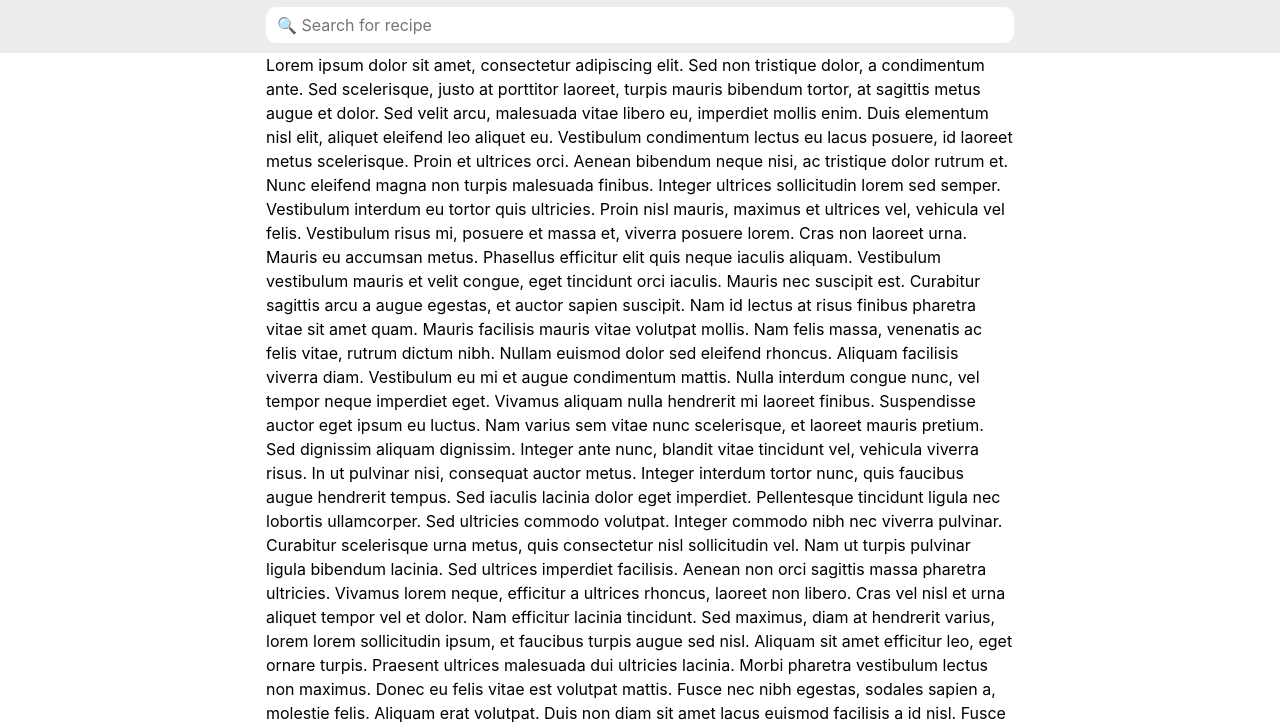
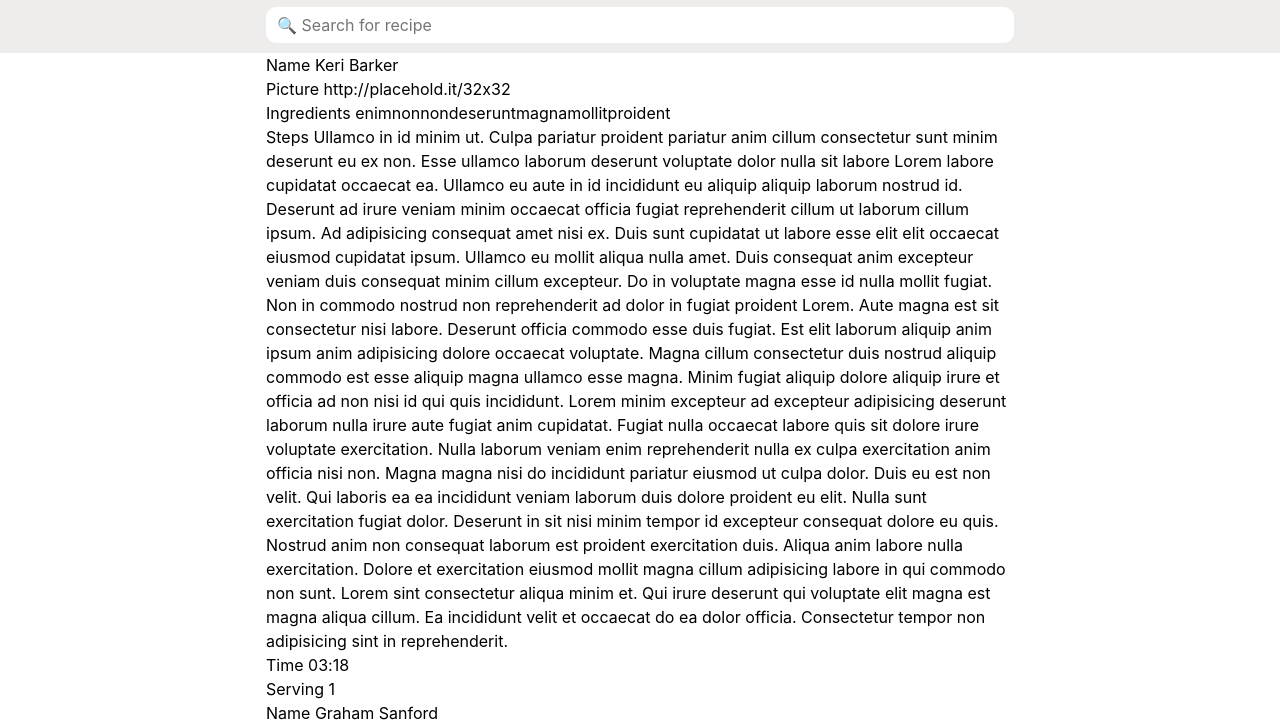
Before and after one commit to FredericoSilva015/recipe-book, a Gatsby site: page / in a window 1280 px wide. Shown: the part 63-791 px from the top of the page. Built offline with nearby package versions, Linux system fonts and the light colour scheme; Gatsby itself is replaced by a stand-in of ours.

Commit message:
some cleaning on imports, started connecting recipe list with data

```diff
--- a/src/components/header/style.module.scss
+++ b/src/components/header/style.module.scss
@@ -59,13 +59,17 @@
 }
 
 .menuActive {
+    background-color: $green-transparent;
+
     .lineTop {
       transform: translateY(8px) rotate(45deg);
     }
+
     .lineMiddle {
       width: 0;
     }
+
     .lineBottom {
       transform: translateY(-8px) rotate(-45deg);
     }
-  }
+}
--- a/src/components/recipe-list/component.js
+++ b/src/components/recipe-list/component.js
@@ -0,0 +1,25 @@
+import React from 'react'
+import * as data from '../../data/data.json'
+
+const RecipeList = () => {
+    const dataHolder = data.default;
+
+    return (
+        <div>
+            {dataHolder.map(({ _id, name, picture, ingredients, steps, cooking_time, servings}) => {
+                return (
+                    <div key={_id}>
+                        <p>Name {name}</p>
+                        <p>Picture {picture}</p>
+                        <p>Ingredients {ingredients}</p>
+                        <p>Steps {steps}</p>
+                        <p>Time {cooking_time}</p>
+                        <p>Serving {servings}</p>
+                    </div>
+                )
+            })}
+        </div>
+    )
+}
+
+export default RecipeList
--- a/src/pages/404.js
+++ b/src/pages/404.js
@@ -1,7 +1,7 @@
-import React from "react"
+import React from 'react'
 
-import Layout from "../components/layout/component"
-import SEO from "../components/seo/component"
+import Layout from '../components/layout/component'
+import SEO from '../components/seo/component'
 
 const NotFoundPage = () => (
   <Layout>
--- a/src/pages/index.js
+++ b/src/pages/index.js
@@ -2,21 +2,14 @@ import React from 'react'
 // import { Link } from "gatsby"
 
 import Layout from '../components/layout/component'
+import RecipeList from '../components/recipe-list/component'
 // import Image from "../components/image/component"
 import SEO from '../components/seo/component'
 
 const IndexPage = () => (
   <Layout>
     <SEO title="Home" />
-    <p>Lorem ipsum dolor sit amet, consectetur adipiscing elit. Sed non tristique dolor, a condimentum ante. Sed scelerisque, justo at porttitor laoreet, turpis mauris bibendum tortor, at sagittis metus augue et dolor. Sed velit arcu, malesuada vitae libero eu, imperdiet mollis enim. Duis elementum nisl elit, aliquet eleifend leo aliquet eu. Vestibulum condimentum lectus eu lacus posuere, id laoreet metus scelerisque. Proin et ultrices orci. Aenean bibendum neque nisi, ac tristique dolor rutrum et. Nunc eleifend magna non turpis malesuada finibus. Integer ultrices sollicitudin lorem sed semper. Vestibulum interdum eu tortor quis ultricies. Proin nisl mauris, maximus et ultrices vel, vehicula vel felis. Vestibulum risus mi, posuere et massa et, viverra posuere lorem. Cras non laoreet urna.
-
-Mauris eu accumsan metus. Phasellus efficitur elit quis neque iaculis aliquam. Vestibulum vestibulum mauris et velit congue, eget tincidunt orci iaculis. Mauris nec suscipit est. Curabitur sagittis arcu a augue egestas, et auctor sapien suscipit. Nam id lectus at risus finibus pharetra vitae sit amet quam. Mauris facilisis mauris vitae volutpat mollis. Nam felis massa, venenatis ac felis vitae, rutrum dictum nibh. Nullam euismod dolor sed eleifend rhoncus. Aliquam facilisis viverra diam. Vestibulum eu mi et augue condimentum mattis. Nulla interdum congue nunc, vel tempor neque imperdiet eget. Vivamus aliquam nulla hendrerit mi laoreet finibus. Suspendisse auctor eget ipsum eu luctus. Nam varius sem vitae nunc scelerisque, et laoreet mauris pretium. Sed dignissim aliquam dignissim.
-
-Integer ante nunc, blandit vitae tincidunt vel, vehicula viverra risus. In ut pulvinar nisi, consequat auctor metus. Integer interdum tortor nunc, quis faucibus augue hendrerit tempus. Sed iaculis lacinia dolor eget imperdiet. Pellentesque tincidunt ligula nec lobortis ullamcorper. Sed ultricies commodo volutpat. Integer commodo nibh nec viverra pulvinar. Curabitur scelerisque urna metus, quis consectetur nisl sollicitudin vel.
-
-Nam ut turpis pulvinar ligula bibendum lacinia. Sed ultrices imperdiet facilisis. Aenean non orci sagittis massa pharetra ultricies. Vivamus lorem neque, efficitur a ultrices rhoncus, laoreet non libero. Cras vel nisl et urna aliquet tempor vel et dolor. Nam efficitur lacinia tincidunt. Sed maximus, diam at hendrerit varius, lorem lorem sollicitudin ipsum, et faucibus turpis augue sed nisl. Aliquam sit amet efficitur leo, eget ornare turpis. Praesent ultrices malesuada dui ultricies lacinia. Morbi pharetra vestibulum lectus non maximus. Donec eu felis vitae est volutpat mattis. Fusce nec nibh egestas, sodales sapien a, molestie felis. Aliquam erat volutpat.
-
-Duis non diam sit amet lacus euismod facilisis a id nisl. Fusce vulputate risus vel pellentesque condimentum. Vivamus at dolor sed felis cursus vulputate quis id sapien. Suspendisse mollis nisi mauris, quis auctor mi facilisis eu. Mauris condimentum eleifend purus vitae lacinia. Praesent non metus convallis, tristique magna vitae, condimentum tellus. Curabitur in erat in turpis vehicula placerat vitae non tortor. Nunc lacinia ac metus quis efficitur. Praesent luctus eu odio non lacinia. Phasellus euismod dolor eget risus porta, vitae imperdiet eros eleifend. Nullam pellentesque faucibus sapien vitae tempus. Praesent aliquam, quam non ornare convallis, eros nibh mollis sem, id iaculis arcu urna nec leo. In eu eros velit. Mauris dictum maximus massa, vitae efficitur mi mattis a.</p>
+    <RecipeList />
   </Layout>
 )
 
```
Also changed, not shown: src/components/layout/component.js (+5 -5 lines), src/components/seo/component.js (+4 -4 lines), src/pages/page-2.js (+4 -4 lines).
